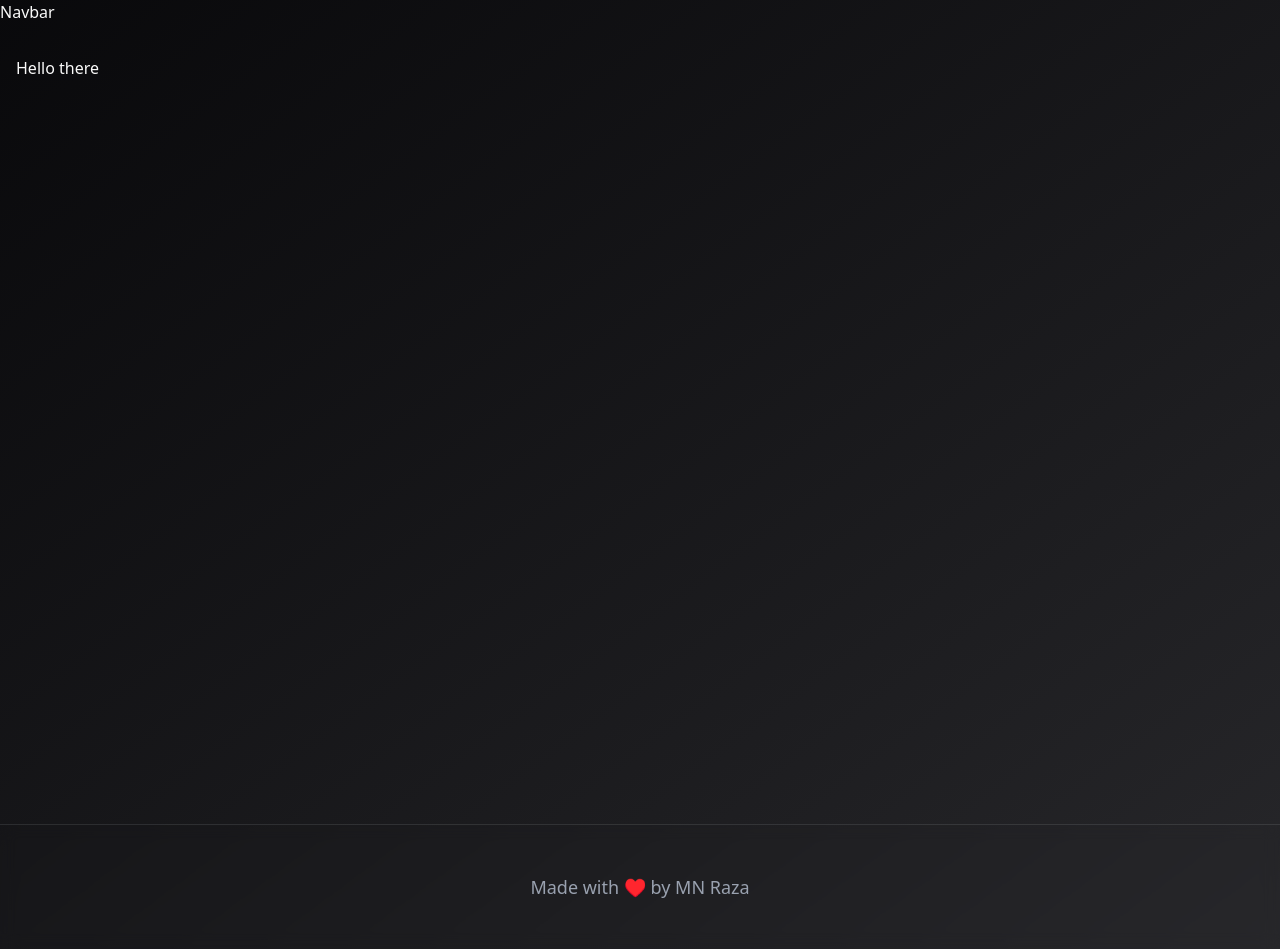
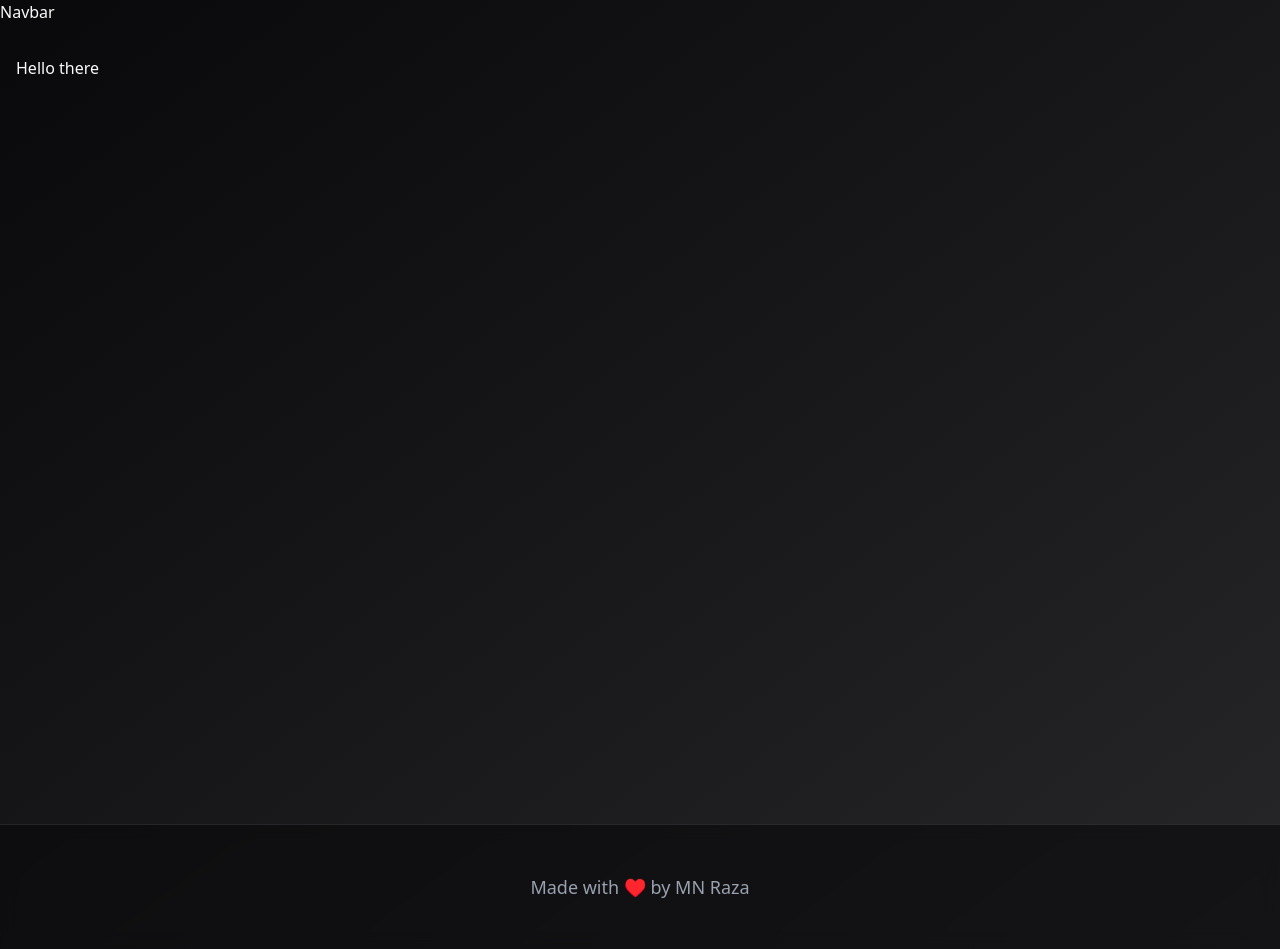
Before and after one commit to mnraza-dev/WeatherX, a React (Vite) app: page / in a window 1280 px wide. Built offline with nearby package versions, Linux system fonts and the light colour scheme.

Commit message:
fix: enhance footer styling for improved visibility

```diff
--- a/src/components/Footer.tsx
+++ b/src/components/Footer.tsx
@@ -3,7 +3,7 @@ import { Link } from 'react-router-dom'
 
 const Footer: React.FC = () => {
     return (
-        <footer className='border-t backdrop-blur-sm py-12 '>
+        <footer className='border-t backdrop-blur-sm py-12 supports-[backdrop-filter]:bg-background/60 '>
             <div className='container mx-auto px-4 text-center text-gray-400'>
                 <p className='text-lg '>Made with ♥️ by <Link target='_blank' to={"https://www.x.com/mnraza1907"}>MN Raza</Link> </p>
             </div>
```
